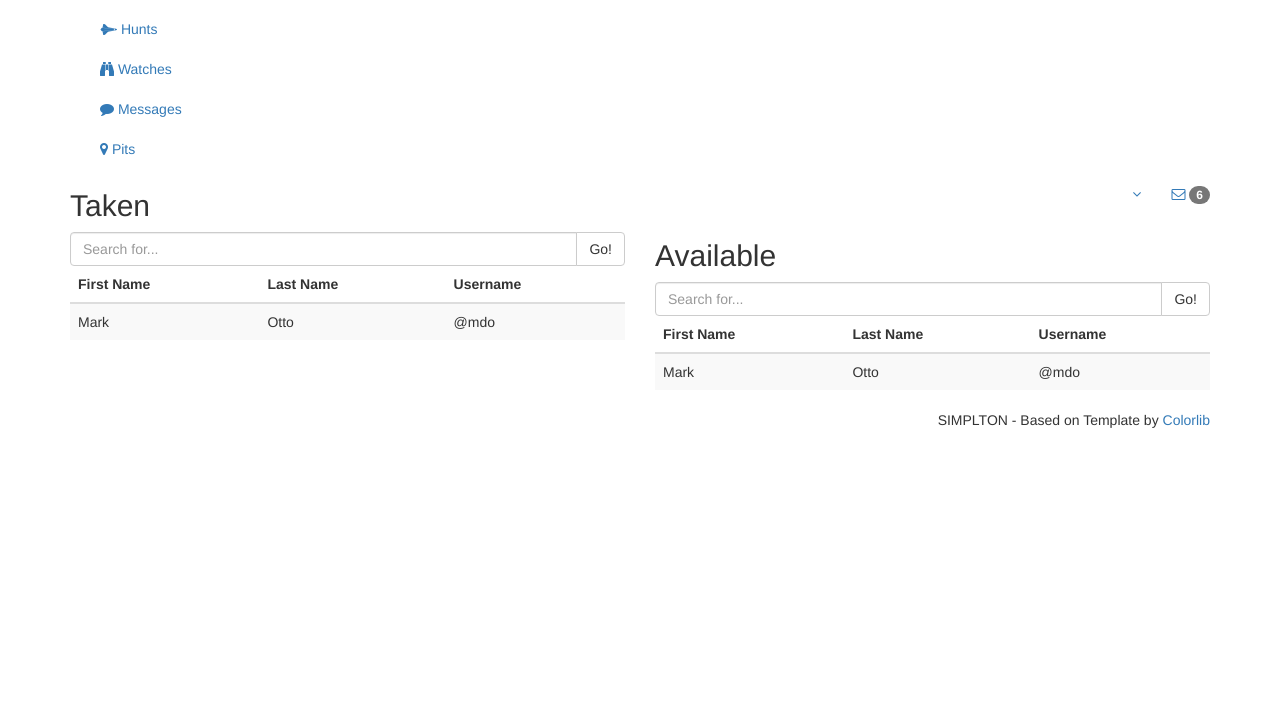
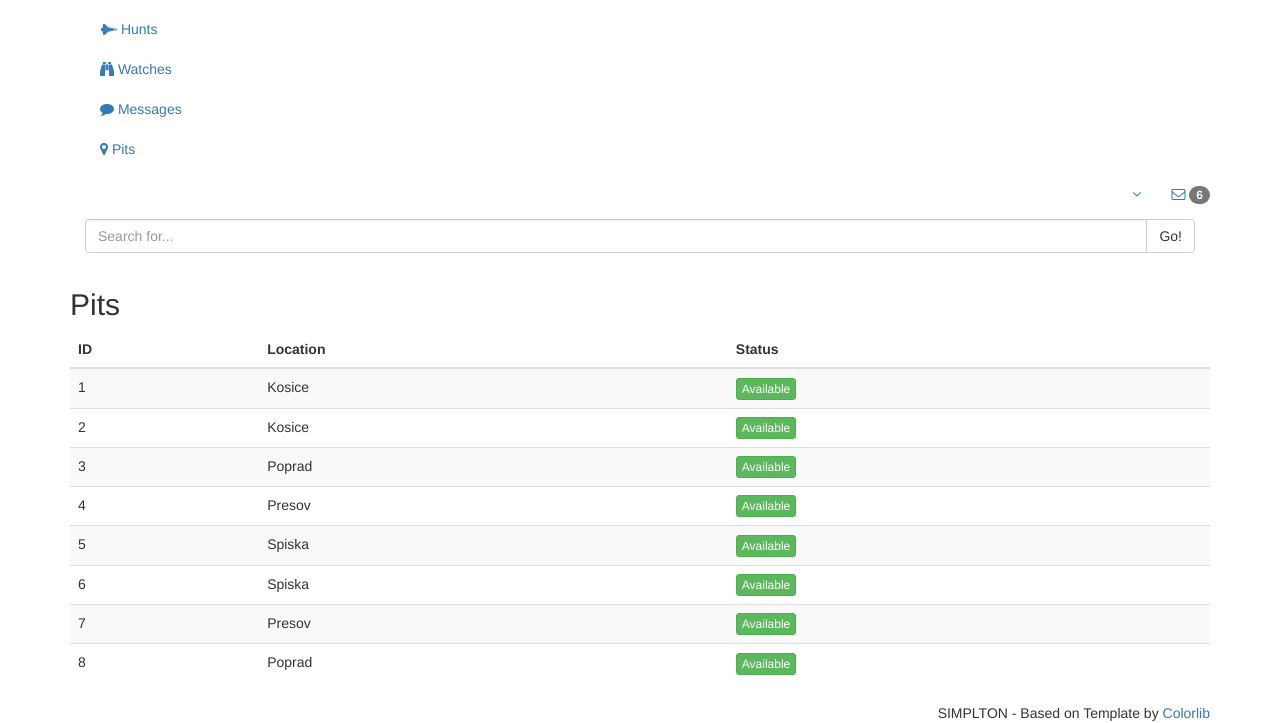
Before and after one commit to edcuba/mammoth-hunters, a Django app: page /pit in a window 1280 px wide. Shown: the part 446-1169 px from the top of the page. Before the commit the page ends 874 px from the top, so only its background shows below. Run offline with Django 3.2, Linux system fonts and the light colour scheme; data comes from the database, SQL or seed files in the repository; some libraries are stand-ins or nearby versions.

Commit message:
pits screen

```diff
--- a/app/pit/views.py
+++ b/app/pit/views.py
@@ -1,4 +1,11 @@
 from django.shortcuts import render
+from ..models import Pit
 
 def pitList(request):
-    return render(request, 'app/pit/list.html')
+    context = {}
+
+    pits = Pit.objects.all()
+
+    context['pits'] = pits
+
+    return render(request, 'app/pit/list.html', context)
--- a/app/templates/app/pit/list.html
+++ b/app/templates/app/pit/list.html
@@ -1,84 +1,74 @@
 {% extends "app/base_site.html" %}
 
-{% block title %} Tables {% endblock title %}
+{% block title %} Projects {% endblock title %}
 
 {% block stylesheets %}
   {{ block.super }}
 {% endblock stylesheets %}
 
+{% load static %}
+
 {% block content %}
   <div class="right_col" role="main">
-    <div class="row">
-        <div class="col-md-6 col-sm-6 col-xs-12">
-          <div class="x_panel">
-            <div class="x_title">
-              <h2>Taken</h2>
-              <div class="clearfix"></div>
-            </div>
-            <div class="x_content">
-              <table class="table table-striped">
-                <thead>
-                  <tr>
-                    <th>First Name</th>
-                    <th>Last Name</th>
-                    <th>Username</th>
-                  </tr>
-                  <tr>
+    <div class="">
+      <div class="page-title">
+        <div class="title_right">
+          <div class="col-md-12 col-sm-12 col-xs-12 form-group top_search">
             <div class="input-group">
               <input type="text" class="form-control" placeholder="Search for...">
               <span class="input-group-btn">
                 <button class="btn btn-default" type="button">Go!</button>
               </span>
             </div>
-                  </tr>
-                </thead>
-                <tbody>
-                  <tr>
-                    <td>Mark</td>
-                    <td>Otto</td>
-                    <td>@mdo</td>
-                  </tr>
-                </tbody>
-              </table>
           </div>
         </div>
       </div>
 
-        <div class="col-md-6 col-sm-6 col-xs-12">
+      <div class="clearfix"></div>
+
+      <div class="row">
+        <div class="col-md-12 col-sm-12 col-xs-12 ">
           <div class="x_panel">
             <div class="x_title">
-              <h2>Available</h2>
+              <h2>Pits</h2>
               <div class="clearfix"></div>
             </div>
             <div class="x_content">
-              <table class="table table-striped">
+              <!-- start project list -->
+              <table class="table table-striped projects">
                 <thead>
                   <tr>
-                    <th>First Name</th>
-                    <th>Last Name</th>
-                    <th>Username</th>
-                  </tr>
-                  <tr>
-                    <div class="input-group">
-                        <input type="text" class="form-control" placeholder="Search for...">
-                        <span class="input-group-btn">
-                        <button class="btn btn-default" type="button">Go!</button>
-                        </span>
-                    </div>
+                    <th>ID</th>
+                    <th>Location</th>
+                    <th>Status</th>
                   </tr>
                 </thead>
                 <tbody>
+                    {% for pit in pits %}
                     <tr>
-                    <td>Mark</td>
-                    <td>Otto</td>
-                    <td>@mdo</td>
+                        <td>
+                            {{ pit.id }}
+                        </td>
+                        <td>
+                            {{ pit.location }}
+                        </td>
+                        <td>
+                            {% if pit.taken %}
+                            <button type="button" class="btn btn-warning btn-xs">Taken</button>
+                            {% else %}
+                            <button type="button" class="btn btn-success btn-xs">Available</button>
+                            {% endif %}
+                        </td>
                     </tr>
+                    {% endfor %}
                 </tbody>
               </table>
+              <!-- end project list -->
+
             </div>
           </div>
         </div>
-
+      </div>
     </div>
   </div>
 {% endblock content %}
--- a/app/templates/app/sidebar.html
+++ b/app/templates/app/sidebar.html
@@ -57,7 +57,7 @@
             </a>
         </li>
         <li>
-            <a href="{% url "index" %}">
+            <a href="{% url "watch_list" %}">
                 <i class="fa fa-binoculars"></i>
                 Watches
             </a>
--- a/app/urls.py
+++ b/app/urls.py
@@ -9,5 +9,6 @@ urlpatterns = [
     url('^mammoth', include('app.mammoth.urls')),
     url('^hunt', include('app.hunt.urls')),
     url('^pit', include('app.pit.urls')),
-    url('^message', include('app.message.urls'))
+    url('^message', include('app.message.urls')),
+    url('^watch', include('app.watch.urls'))
 ]
--- /dev/null
+++ b/app/watch/urls.py
@@ -0,0 +1,7 @@
+from django.conf.urls import url
+from .views import watchList, detail
+
+urlpatterns = [
+    url(r'^list', watchList, name='watch_list'),
+    url(r'^detail', detail, name='watch_detail')
+]
```
Also changed, not shown: app/templates/app/watch/detail.html (added, +54 -0 lines), app/templates/app/watch/list.html (added, +98 -0 lines), app/watch/views.py (+6 -1 lines). Lines whose indentation alone changed are shown as unchanged.
